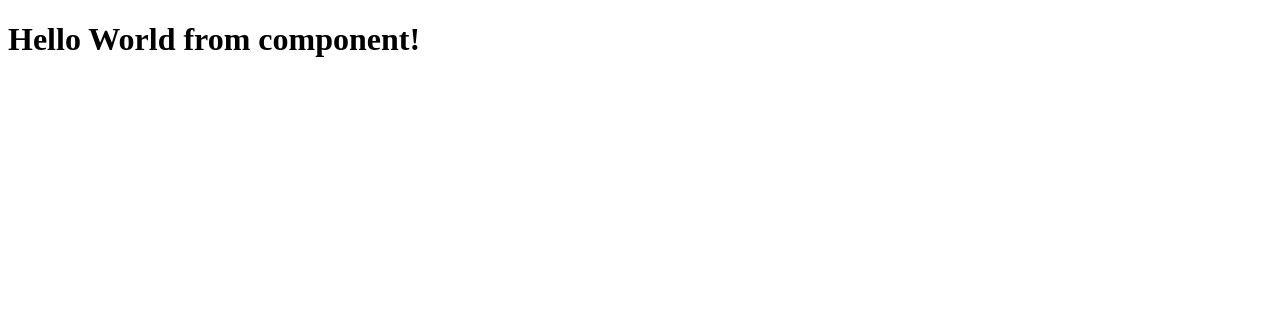
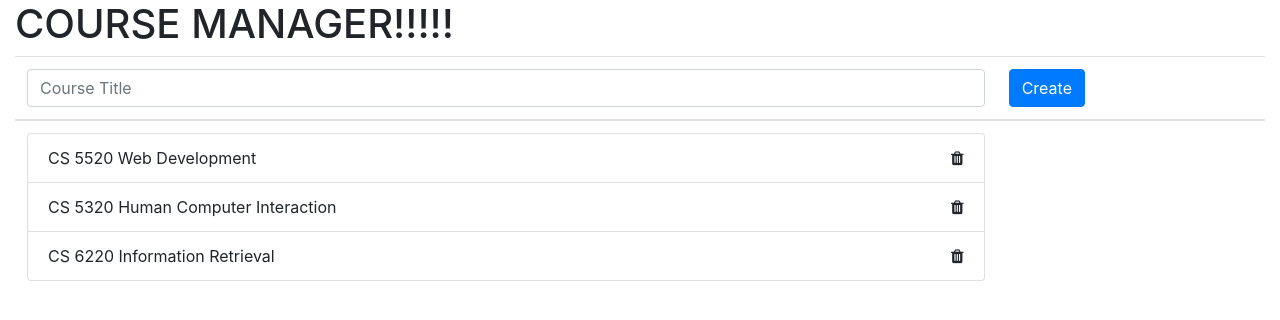
Before and after one commit to animeshmane95/Web_Dev_Assignment_2, a React (Create React App) app: page / in a window 1280 px wide. Shown: the top 320 px of the page. Built offline with nearby package versions, Linux system fonts and the light colour scheme.

Commit message:
Course manager default look implemented

```diff
--- a/package.json
+++ b/package.json
@@ -3,8 +3,11 @@
   "version": "0.1.0",
   "private": true,
   "dependencies": {
+    "bootstrap": "^4.1.1",
+    "font-awesome": "^4.7.0",
     "react": "^16.3.2",
     "react-dom": "^16.3.2",
+    "react-router-dom": "^4.2.2",
     "react-scripts": "1.1.4"
   },
   "scripts": {
--- /dev/null
+++ b/src/components/CourseRow.js
@@ -0,0 +1,38 @@
+import React, {Component} from 'react'
+
+class CourseRow extends React.Component {
+	  constructor(props) {
+	  	super(props)
+	  }
+
+	  render() {
+	  	return (
+	  		<div>
+	  			<li className = "list-group-item">
+	  				CS 5520 Web Development
+	  				<span className="float-right">
+	  				<i className="fa fa-trash"></i>
+	  				</span>
+	  			</li>
+
+	  			<li className = "list-group-item">
+	  			  	CS 5320 Human Computer Interaction
+	  			  	<span className="float-right">
+	  				<i className="fa fa-trash"></i>
+	  				</span>
+	  			</li>
+
+	  			<li className = "list-group-item">
+	  			  	CS 6220 Information Retrieval
+	  			  	<span className="float-right">
+	  				<i className="fa fa-trash"></i>
+	  				</span>
+	  			</li>
+
+
+	  		</div>
+	  		)
+	  }
+}
+
+export default CourseRow;
--- /dev/null
+++ b/src/containers/CourseList.js
@@ -0,0 +1,38 @@
+import React, {Component} from 'react'
+import CourseRow from "../components/CourseRow"
+
+class CourseList extends React.Component {
+	render(){
+		return(
+			    <div>
+			    	<table class = "table">
+						<thead>
+							<tr>
+							<th>
+							<input id = "courseTitle" class ="form-control" placeholder = "Course Title">
+							</input>
+							</th>
+
+							<th>
+							<button id = "button1" class = "btn btn-primary">
+							Create
+							</button>
+							</th>
+							</tr>
+
+						</thead>
+
+						<tbody>
+							<tr>
+								<td>
+								<CourseRow/>
+								</td>
+							</tr>
+						</tbody>
+					</table>
+	      		</div>
+			)
+	}
+}
+
+export default CourseList;
--- /dev/null
+++ b/src/containers/CourseManager.js
@@ -0,0 +1,13 @@
+import React, {Component} from 'react'
+import CourseList from './CourseList'
+export default class CourseManager
+extends Component {
+	render(){
+		return(
+			<div className = 'container-fluid'>
+			<h1>COURSE MANAGER!!!!!</h1>
+			<CourseList/>
+			</div>
+			)
+	}
+}
--- a/src/hello.js
+++ b/src/hello.js
@@ -1,4 +1,4 @@
-import React from 'react';
+import React from 'react'
 
 class HelloWorld extends React.Component{
 	render(){
--- a/src/index.js
+++ b/src/index.js
@@ -1,8 +1,10 @@
-import React from 'react';
-import ReactDOM from 'react-dom';
-import HelloWorld from './hello';
+import React from 'react'
+import ReactDOM from 'react-dom'
+import '../node_modules/bootstrap/dist/css/bootstrap.css'
+import '../node_modules/font-awesome/css/font-awesome.min.css'
 
+import CourseManager from './containers/CourseManager'
 ReactDOM.render(
- <HelloWorld/>,
+ <CourseManager/>,
  document.getElementById('root')
 );
```
Also changed, not shown: 1 other file (tests, documents, lock files or other folders).
